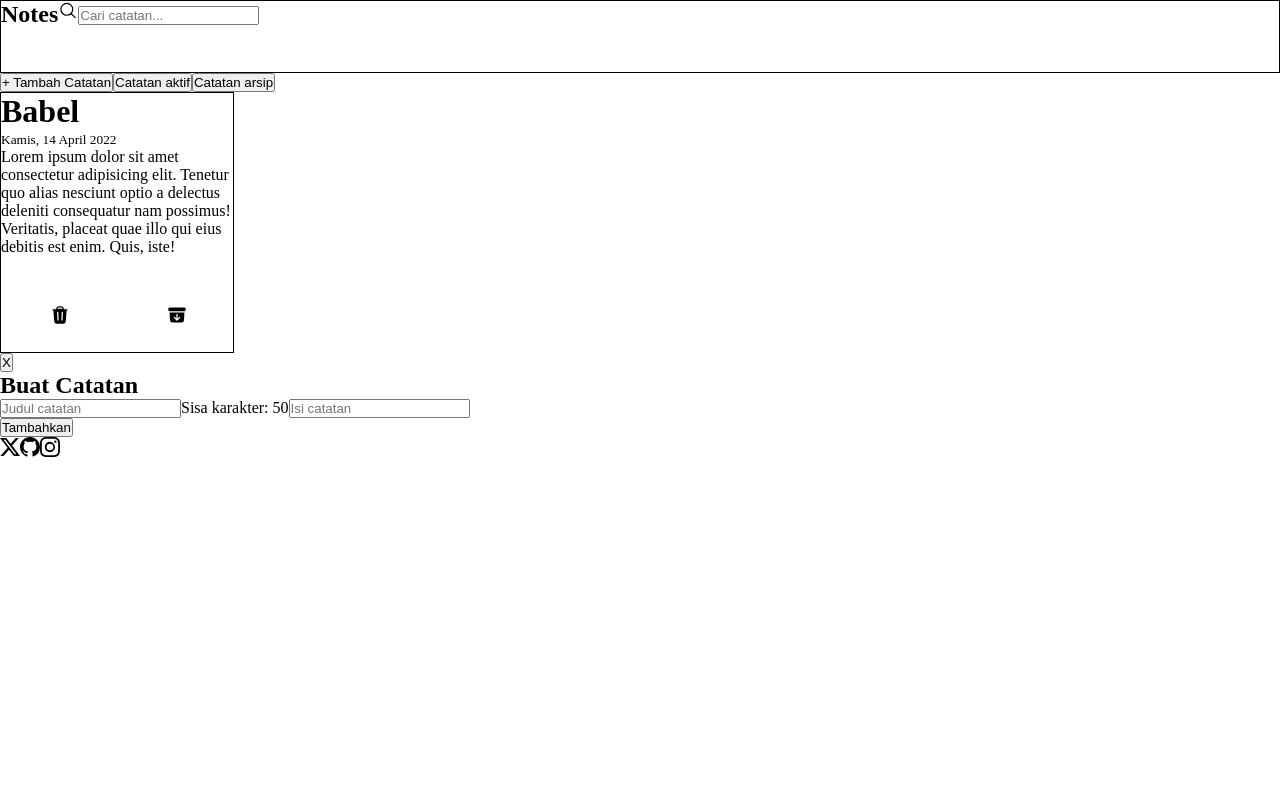
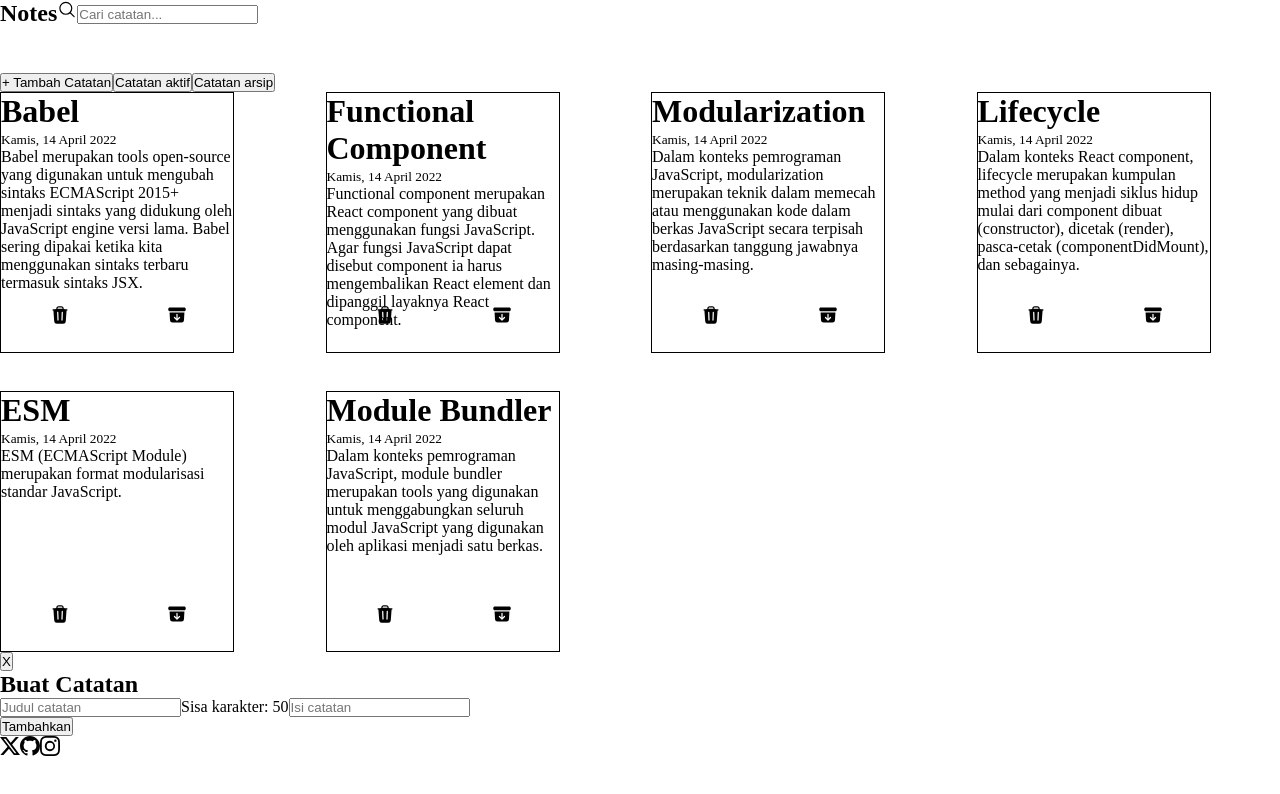
Before and after one commit to mitsuya-creator/Dicoding-React, a React (Vite) app in the folder personal-notes-starter/: page / in a window 1280 px wide. Shown: the top 794 px of the page. Built offline with nearby package versions, Linux system fonts and the light colour scheme.

Commit message:
Add: Add Cardlist utility

```diff
--- a/personal-notes-starter/src/components/App.jsx
+++ b/personal-notes-starter/src/components/App.jsx
@@ -4,13 +4,19 @@ import ActionButton from './ActionButton';
 import CardList from './CardList';
 import Footer from './Footer';
 import AddNote from './AddNote';
+import { getInitialData, showFormattedDate } from "../utils";
 
 export default function App() {
+    const initialData = getInitialData();
     return (
         <>
             <Navbar />
             <ActionButton />
-            <CardList />
+            <div className="parent-card">
+                {
+                    initialData.map(data => <CardList title={data.title} body={data.body} createdAt={data.createdAt} archive={data.archived} showDateFormatted={showFormattedDate} key={data.id} />)
+                }
+            </div>
             <AddNote />
             <Footer />
         </>
--- a/personal-notes-starter/src/components/CardList.jsx
+++ b/personal-notes-starter/src/components/CardList.jsx
@@ -1,21 +1,22 @@
 import React from "react";
 
-function CardList() {
+function CardList({ title, body, createdAt, archive, showDateFormatted }) {
     return (
         <div className="card">
-            <h1>Babel</h1>
-            <small>Kamis, 14 April 2022</small>
-            <p>
-                Lorem ipsum dolor sit amet consectetur adipisicing elit. Tenetur quo alias nesciunt optio a delectus deleniti consequatur nam possimus! Veritatis, placeat quae illo qui eius debitis est enim. Quis, iste!
-            </p>
+            <h1>{title}</h1>
+            <small>{showDateFormatted(createdAt)}</small>
+            <p className="body-card"><span>{body}</span></p>
             <div className="flex-justify-around container-icon-button">
                 <svg xmlns="http://www.w3.org/2000/svg" viewBox="0 0 24 24" fill="currentColor" className="trash-icon">
                     <path fillRule="evenodd" d="M16.5 4.478v.227a48.816 48.816 0 013.878.512.75.75 0 11-.256 1.478l-.209-.035-1.005 13.07a3 3 0 01-2.991 2.77H8.084a3 3 0 01-2.991-2.77L4.087 6.66l-.209.035a.75.75 0 01-.256-1.478A48.567 48.567 0 017.5 4.705v-.227c0-1.564 1.213-2.9 2.816-2.951a52.662 52.662 0 013.369 0c1.603.051 2.815 1.387 2.815 2.951zm-6.136-1.452a51.196 51.196 0 013.273 0C14.39 3.05 15 3.684 15 4.478v.113a49.488 49.488 0 00-6 0v-.113c0-.794.609-1.428 1.364-1.452zm-.355 5.945a.75.75 0 10-1.5.058l.347 9a.75.75 0 101.499-.058l-.346-9zm5.48.058a.75.75 0 10-1.498-.058l-.347 9a.75.75 0 001.5.058l.345-9z" clipRule="evenodd" />
                 </svg>
-                <svg xmlns="http://www.w3.org/2000/svg" viewBox="0 0 24 24" fill="currentColor" className="archive-icon">
+                {archive ? <svg xmlns="http://www.w3.org/2000/svg" viewBox="0 0 24 24" fill="currentColor" className="archive-icon" title="unarchive">
+                    <path d="M3.375 3C2.339 3 1.5 3.84 1.5 4.875v.75c0 1.036.84 1.875 1.875 1.875h17.25c1.035 0 1.875-.84 1.875-1.875v-.75C22.5 3.839 21.66 3 20.625 3H3.375z" />
+                    <path fillRule="evenodd" d="M3.087 9l.54 9.176A3 3 0 006.62 21h10.757a3 3 0 002.995-2.824L20.913 9H3.087zm6.133 2.845a.75.75 0 011.06 0l1.72 1.72 1.72-1.72a.75.75 0 111.06 1.06l-1.72 1.72 1.72 1.72a.75.75 0 11-1.06 1.06L12 15.685l-1.72 1.72a.75.75 0 11-1.06-1.06l1.72-1.72-1.72-1.72a.75.75 0 010-1.06z" clipRule="evenodd" />
+                </svg> : <svg xmlns="http://www.w3.org/2000/svg" viewBox="0 0 24 24" fill="currentColor" className="archive-icon" title="archive">
                     <path d="M3.375 3C2.339 3 1.5 3.84 1.5 4.875v.75c0 1.036.84 1.875 1.875 1.875h17.25c1.035 0 1.875-.84 1.875-1.875v-.75C22.5 3.839 21.66 3 20.625 3H3.375z" />
                     <path fillRule="evenodd" d="M3.087 9l.54 9.176A3 3 0 006.62 21h10.757a3 3 0 002.995-2.824L20.913 9H3.087zM12 10.5a.75.75 0 01.75.75v4.94l1.72-1.72a.75.75 0 111.06 1.06l-3 3a.75.75 0 01-1.06 0l-3-3a.75.75 0 111.06-1.06l1.72 1.72v-4.94a.75.75 0 01.75-.75z" clipRule="evenodd" />
-                </svg>
+                </svg>}
             </div>
         </div>
     )
--- a/personal-notes-starter/src/styles/style.css
+++ b/personal-notes-starter/src/styles/style.css
@@ -22,7 +22,15 @@
 .nav {
   width: 100vw;
   height: 73px;
-  border: 1px solid black;
+
+}
+
+.parent-card {
+  display: grid;
+  grid-template-columns: repeat(4, 1fr);
+  grid-template-rows: repeat(2, 1fr);
+  grid-column-gap: 22px;
+  grid-row-gap: 38px;
 }
 
 .card {
@@ -30,6 +38,11 @@
   height: 261px;
   border: 1px solid black;
   position: relative;
+}
+
+.body-card {
+  height: 200;
+  overflow-y: scroll;
 }
 
 .container-icon-button {
@@ -43,3 +56,9 @@
   width: 20px;
   height: 20px;
 }
+
+@media only screen and (max-width: 768px) and (min-width: 320px) {
+  .nav {
+    width: 100vw;
+  }
+}
```
